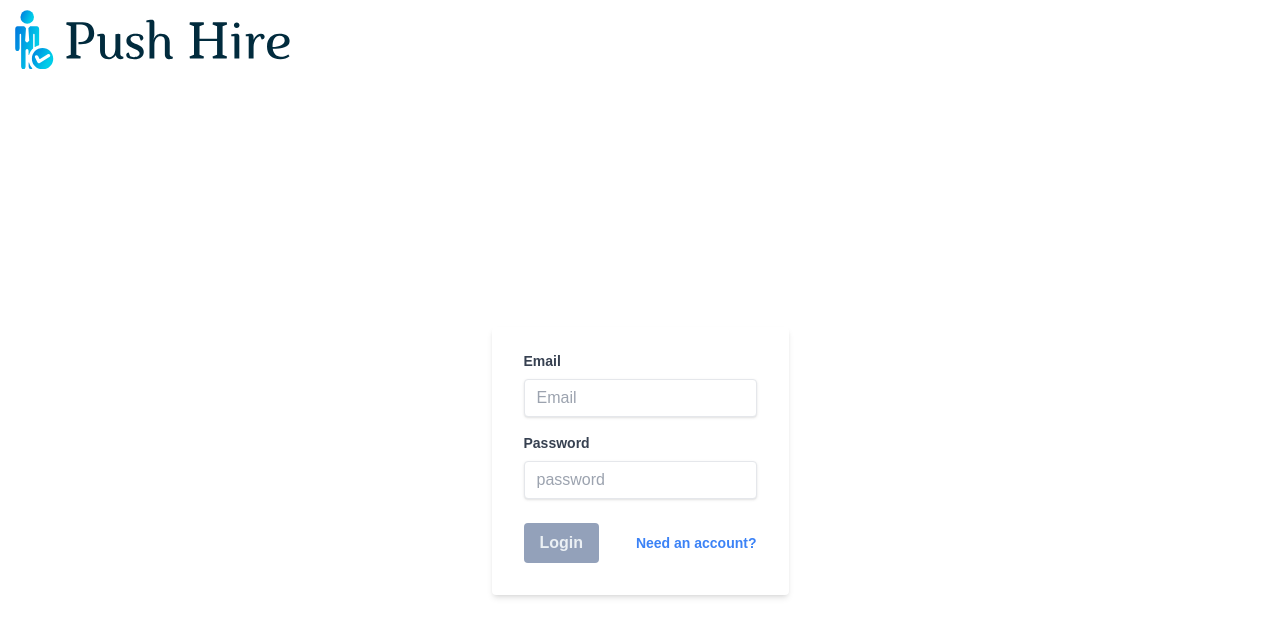
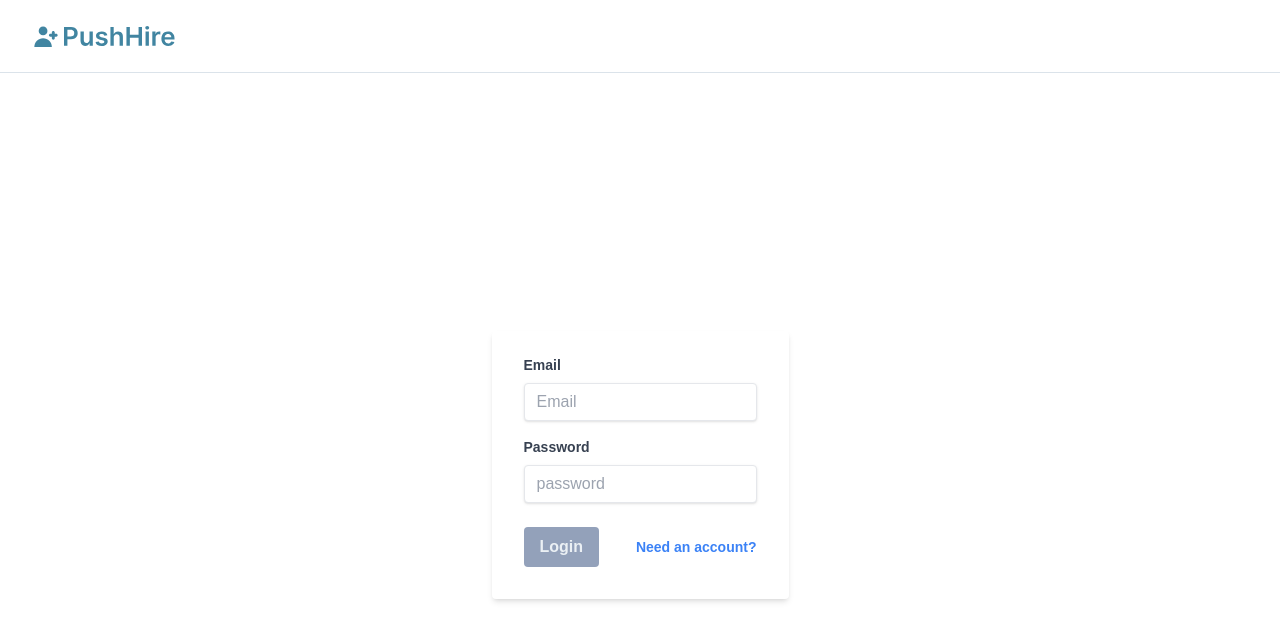
Before and after one commit to Tim-Quattrochi/Job-Tracker-Ext, a React (Vite) app: page /login in a window 1280 px wide. Shown: the top 640 px of the page. Built offline with nearby package versions, Linux system fonts and the light colour scheme; what @tiptap/extension-color would draw is missing.

Commit message:
new Header component, added to App

```diff
--- a/src/App.jsx
+++ b/src/App.jsx
@@ -1,17 +1,12 @@
 import { Routes, Route } from "react-router-dom";
 import JobTracker from "./components/JobTracker/JobTracker";
 import Login from "./pages/Login/Login";
-import logo from "./assets/logo.svg";
+import Header from "./components/Header/Header";
 
 function App() {
   return (
     <div className="">
-      <img
-        src={logo}
-        width="275px"
-        alt=""
-        style={{ marginTop: "10px", marginLeft: "15px" }}
-      />
+      <Header />
       <Routes>
         <Route path="/" element={<JobTracker />} />
         <Route path="/login" element={<Login />} />
--- /dev/null
+++ b/src/components/Header/Header.jsx
@@ -0,0 +1,18 @@
+import logo from "../../assets/PushHire.svg";
+import icon from "../../assets/Icon.svg";
+const Header = () => {
+  return (
+    <header className="w-full flex flex-col py-2 h-auto  border-polo-blue-200 border-b  ">
+      <div className="flex h-14 max-w-7xl px-8 py-0 items-center  self-stretch">
+        <span className="h-5 mb-1.5 mr-1 self-center">
+          <img src={icon} />
+        </span>
+        <span className="font-bold text-polo-blue-600 h-5 w-28">
+          <img src={logo} />
+        </span>
+      </div>
+    </header>
+  );
+};
+
+export default Header;
```
